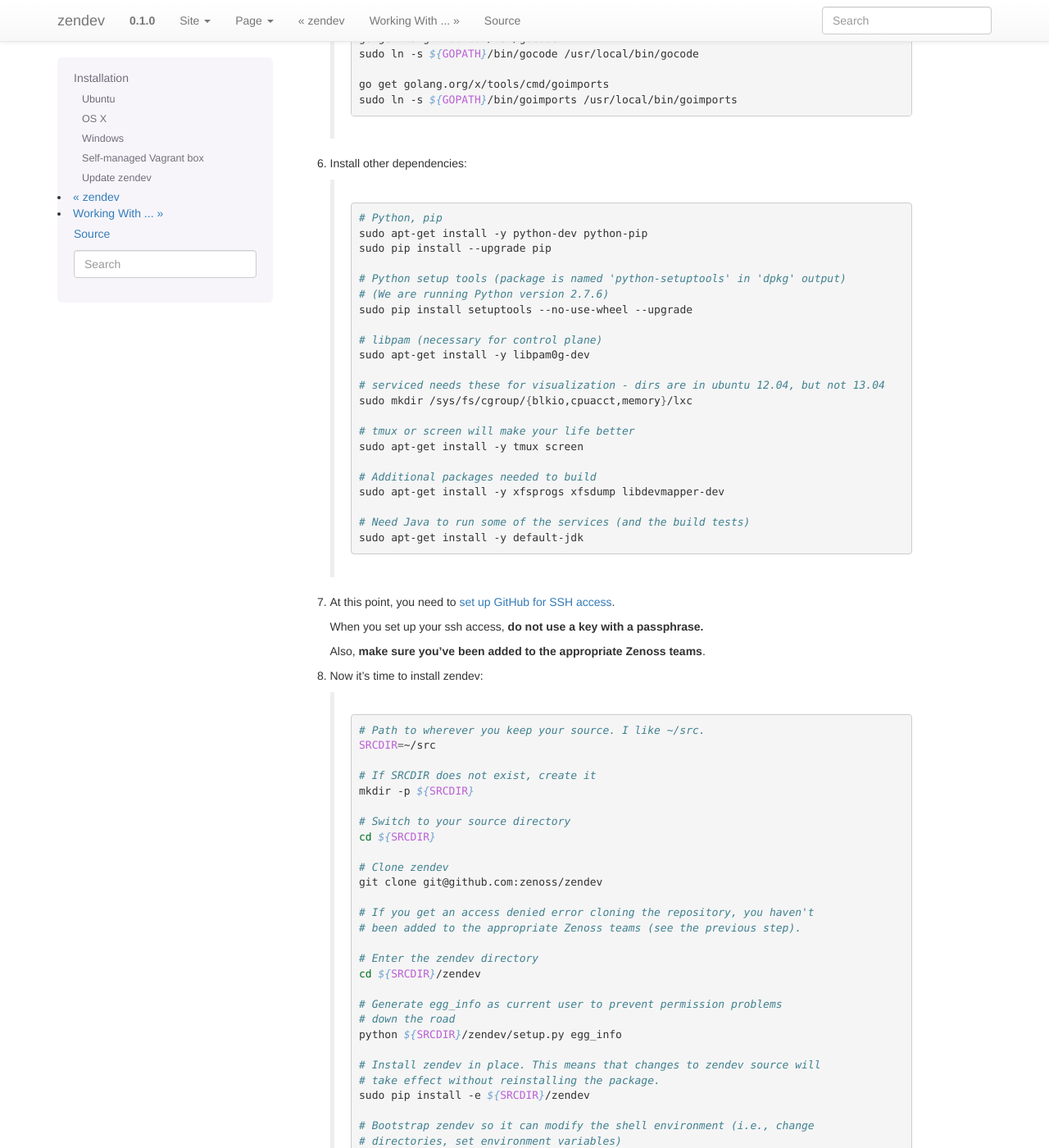
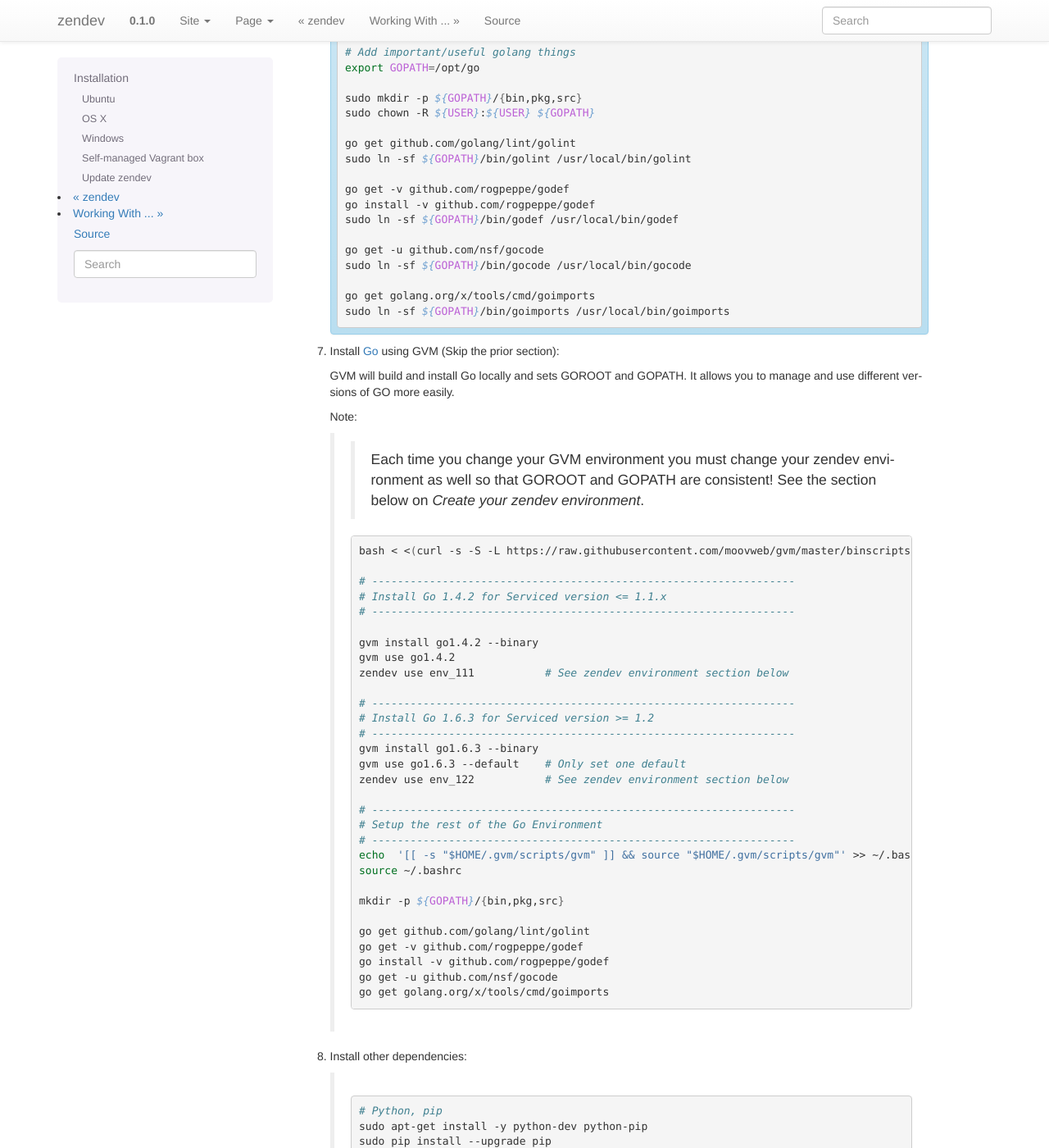
Before and after one commit to zenoss/zendev, a Sphinx documentation site: the page built from docs/installation.rst, in a window 1280 px wide and 1400 px high, scrolled down 4560 px. Shown: the whole window at 82% size. Built offline with Sphinx 7.4.7, drawn with Linux system fonts in a browser that asks for light colours; some of the changed text lies outside the part shown.

Commit message:
Add GVM installation of Go

```diff
--- a/docs/installation.rst
+++ b/docs/installation.rst
@@ -211,12 +211,25 @@
 
         docker login -u YOUR_DOCKERHUB_USERNAME -e "you@zenoss.com"
 
-#. Install Go_:
+#. Install Go_ Dependencies:
 
     .. code-block:: bash
 
         # Install "go get" dependencies
         sudo apt-get install -y mercurial bzr git
+
+#. Install Go_ normally (Note: Skip the section on GVM):
+
+   .. note::
+
+      This section assumes you are using Serviced version >= 1.2
+
+      Different versions of Serviced require different versions of Go.
+      You must build the correct version of Go and its associated
+      packages. If you need different versions of Go, please see the GVM
+      option below.
+
+    .. code-block:: bash
 
         # Install the Go version we are using
         sudo apt-get install -y wget curl
@@ -238,17 +251,62 @@
         sudo chown -R ${USER}:${USER} ${GOPATH}
 
         go get github.com/golang/lint/golint
-        sudo ln -s ${GOPATH}/bin/golint /usr/local/bin/golint
+        sudo ln -sf ${GOPATH}/bin/golint /usr/local/bin/golint
 
         go get -v github.com/rogpeppe/godef
         go install -v github.com/rogpeppe/godef
-        sudo ln -s ${GOPATH}/bin/godef /usr/local/bin/godef
+        sudo ln -sf ${GOPATH}/bin/godef /usr/local/bin/godef
 
         go get -u github.com/nsf/gocode
-        sudo ln -s ${GOPATH}/bin/gocode /usr/local/bin/gocode
+        sudo ln -sf ${GOPATH}/bin/gocode /usr/local/bin/gocode
 
         go get golang.org/x/tools/cmd/goimports
-        sudo ln -s ${GOPATH}/bin/goimports /usr/local/bin/goimports
+        sudo ln -sf ${GOPATH}/bin/goimports /usr/local/bin/goimports
+
+#. Install Go_ using GVM (Skip the prior section):
+
+   GVM will build and install Go locally and sets GOROOT and GOPATH.
+   It allows you to manage and use different versions of GO more easily.
+
+   Note:
+
+      Each time you change your GVM environment you must change
+      your zendev environment as well so that GOROOT and GOPATH
+      are consistent! See the section below on
+      *Create your zendev environment*.
+
+    .. code-block:: bash
+
+        bash < <(curl -s -S -L https://raw.githubusercontent.com/moovweb/gvm/master/binscripts/gvm-installer)
+
+        # ------------------------------------------------------------------
+        # Install Go 1.4.2 for Serviced version <= 1.1.x
+        # ------------------------------------------------------------------
+
+        gvm install go1.4.2 --binary
+        gvm use go1.4.2
+        zendev use env_111           # See zendev environment section below
+
+        # ------------------------------------------------------------------
+        # Install Go 1.6.3 for Serviced version >= 1.2
+        # ------------------------------------------------------------------
+        gvm install go1.6.3 --binary
+        gvm use go1.6.3 --default    # Only set one default
+        zendev use env_122           # See zendev environment section below
+
+        # ------------------------------------------------------------------
+        # Setup the rest of the Go Environment
+        # ------------------------------------------------------------------
+        echo  '[[ -s "$HOME/.gvm/scripts/gvm" ]] && source "$HOME/.gvm/scripts/gvm"' >> ~/.bashrc
+        source ~/.bashrc
+
+        mkdir -p ${GOPATH}/{bin,pkg,src}
+
+        go get github.com/golang/lint/golint
+        go get -v github.com/rogpeppe/godef
+        go install -v github.com/rogpeppe/godef
+        go get -u github.com/nsf/gocode
+        go get golang.org/x/tools/cmd/goimports
 
 #. Install other dependencies:
 
@@ -320,6 +378,7 @@
 
         # Source it in the current shell
         source $(zendev bootstrap)
+
 
 #. Create your zendev environment:
 
```
